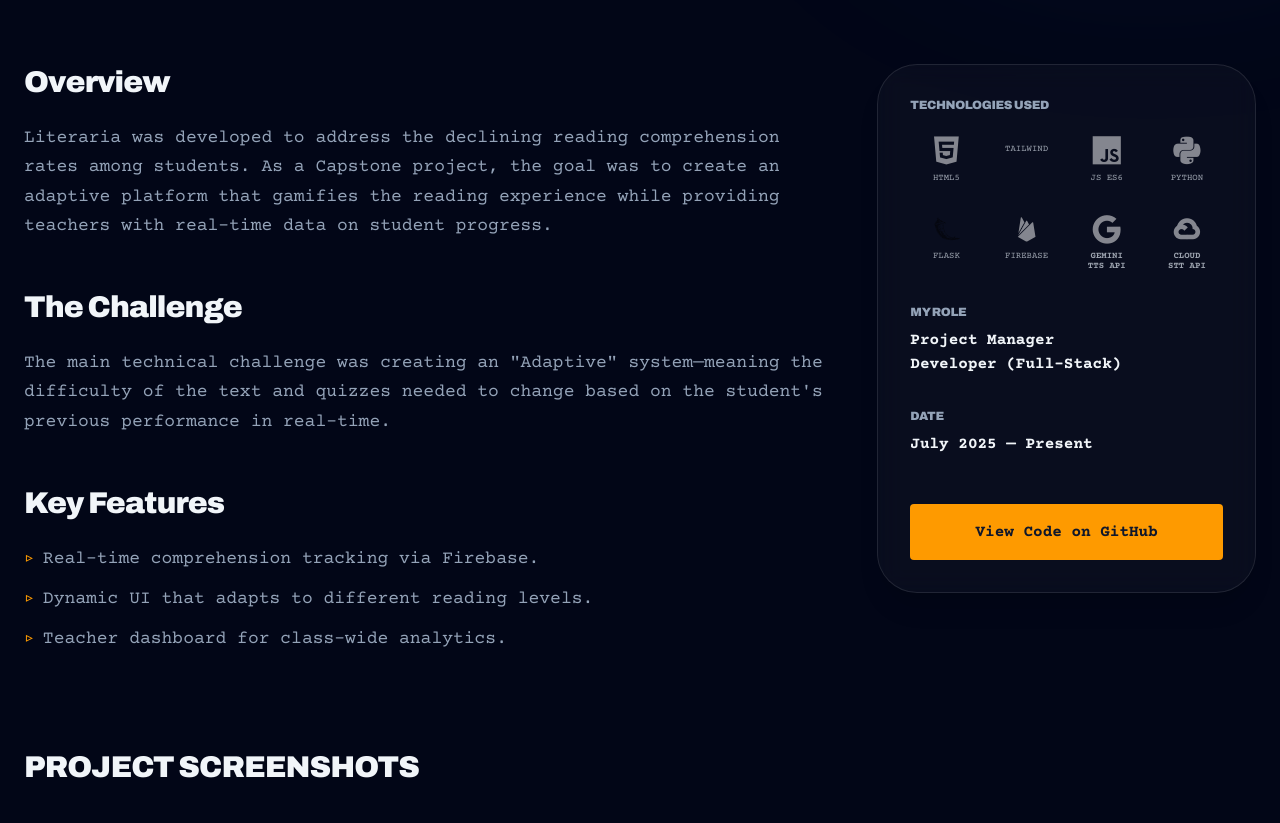
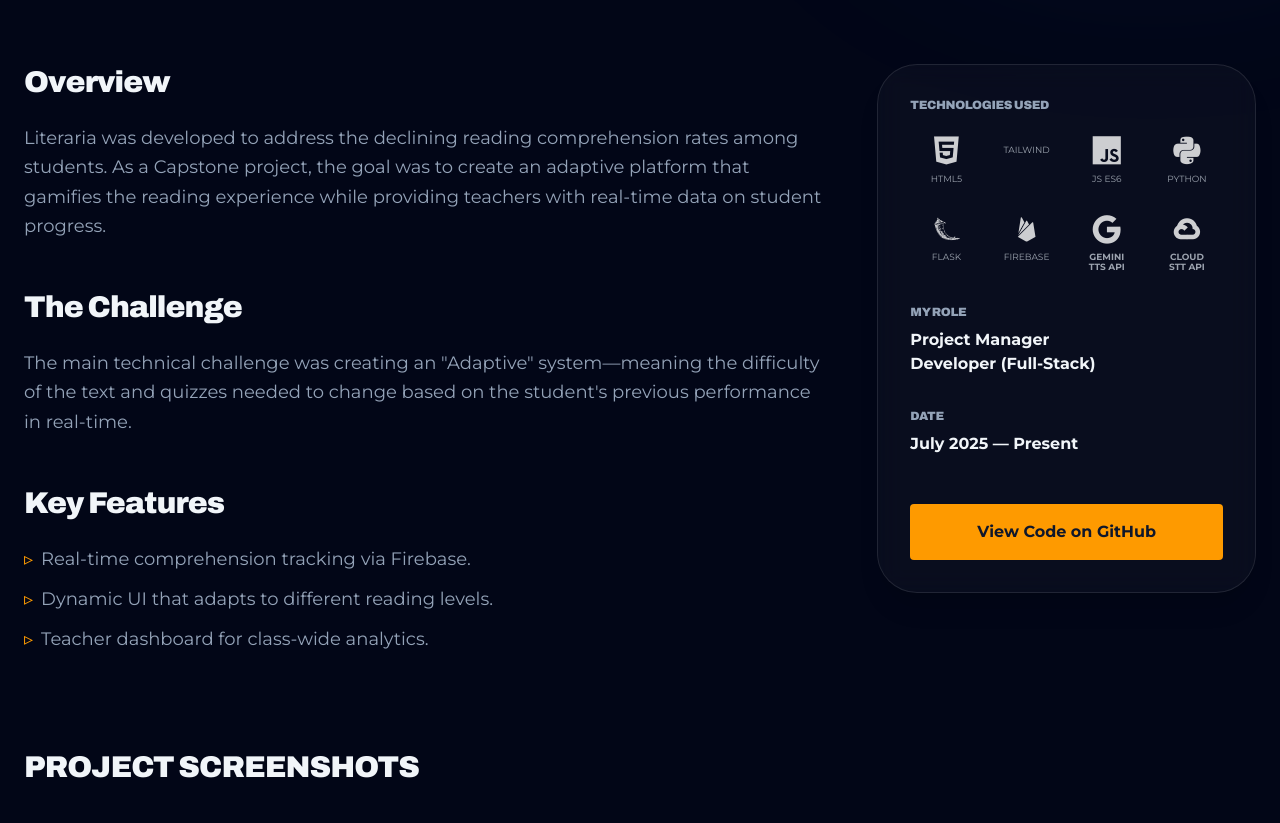
Before and after one commit to angelineostan/Angelineostan_Portfolio, a PHP site: page /project-pathify.html in a window 1280 px wide. Shown: the part 985-1808 px from the top of the page. Run offline with PHP 8.4, Linux system fonts and the light colour scheme.

Commit message:
minor changes with the UI elements

```diff
--- a/css/style.css
+++ b/css/style.css
@@ -18,7 +18,7 @@
 }
 
 body {
-    font-family: 'Courier Prime', monospace;
+    font-family: 'Montserrat', sans-serif;
     background-color: var(--bg-color);
     color: var(--text-main);
     overflow-x: hidden;
--- a/css/theme.css
+++ b/css/theme.css
@@ -92,13 +92,13 @@ body.light footer { border-top-color: rgba(0,0,0,0.06) !important; color: #9ca3a
 /*   (for elements that default to light)    */
 /* ══════════════════════════════════════════ */
 
-/* Tech icons in dark mode: white instead of black */
+/* Tech icons in dark mode: uniform light color */
 body:not(.light) .tech-icon {
-    filter: grayscale(100%) brightness(3) !important;
-    opacity: 0.5;
+    filter: brightness(0) invert(1) !important;
+    opacity: 0.8;
 }
 body:not(.light) .group:hover .tech-icon {
-    filter: grayscale(0%) brightness(1) !important;
+    filter: brightness(0) invert(1) !important;
     opacity: 1;
 }
 body:not(.light) .group:hover .tech-label {
--- a/index.html
+++ b/index.html
@@ -11,7 +11,7 @@
     <link rel="preconnect" href="https://fonts.googleapis.com">
     <link rel="preconnect" href="https://fonts.gstatic.com" crossorigin>
     <link
-        href="https://fonts.googleapis.com/css2?family=Archivo:ital,wght@0,100..900;1,100..900&family=Courier+Prime:wght@400;700&display=swap"
+        href="https://fonts.googleapis.com/css2?family=Archivo:ital,wght@0,100..900;1,100..900&family=Courier+Prime:wght@400;700&family=Montserrat:wght@300;400;500;600;700;800&display=swap"
         rel="stylesheet">
 
     <link rel="stylesheet" href="https://cdn.jsdelivr.net/gh/devicons/devicon@latest/devicon.min.css">
--- a/project-fureverhome.html
+++ b/project-fureverhome.html
@@ -11,7 +11,7 @@
     <link rel="preconnect" href="https://fonts.googleapis.com">
     <link rel="preconnect" href="https://fonts.gstatic.com" crossorigin>
     <link
-        href="https://fonts.googleapis.com/css2?family=Archivo:ital,wght@0,100..900;1,100..900&family=Courier+Prime:wght@400;700&display=swap"
+        href="https://fonts.googleapis.com/css2?family=Archivo:ital,wght@0,100..900;1,100..900&family=Courier+Prime:wght@400;700&family=Montserrat:wght@300;400;500;600;700;800&display=swap"
         rel="stylesheet">
 
     <link rel="stylesheet" href="https://cdn.jsdelivr.net/gh/devicons/devicon@latest/devicon.min.css">
--- a/project-literaria.html
+++ b/project-literaria.html
@@ -11,7 +11,7 @@
     <link rel="preconnect" href="https://fonts.googleapis.com">
     <link rel="preconnect" href="https://fonts.gstatic.com" crossorigin>
     <link
-        href="https://fonts.googleapis.com/css2?family=Archivo:ital,wght@0,100..900;1,100..900&family=Courier+Prime:wght@400;700&display=swap"
+        href="https://fonts.googleapis.com/css2?family=Archivo:ital,wght@0,100..900;1,100..900&family=Courier+Prime:wght@400;700&family=Montserrat:wght@300;400;500;600;700;800&display=swap"
         rel="stylesheet">
 
     <link rel="stylesheet" href="https://cdn.jsdelivr.net/gh/devicons/devicon@latest/devicon.min.css">
--- a/project-neurodex.html
+++ b/project-neurodex.html
@@ -11,7 +11,7 @@
     <link rel="preconnect" href="https://fonts.googleapis.com">
     <link rel="preconnect" href="https://fonts.gstatic.com" crossorigin>
     <link
-        href="https://fonts.googleapis.com/css2?family=Archivo:ital,wght@0,100..900;1,100..900&family=Courier+Prime:wght@400;700&display=swap"
+        href="https://fonts.googleapis.com/css2?family=Archivo:ital,wght@0,100..900;1,100..900&family=Courier+Prime:wght@400;700&family=Montserrat:wght@300;400;500;600;700;800&display=swap"
         rel="stylesheet">
 
     <link rel="stylesheet" href="https://cdn.jsdelivr.net/gh/devicons/devicon@latest/devicon.min.css">
--- a/project-pathify.html
+++ b/project-pathify.html
@@ -11,7 +11,7 @@
     <link rel="preconnect" href="https://fonts.googleapis.com">
     <link rel="preconnect" href="https://fonts.gstatic.com" crossorigin>
     <link
-        href="https://fonts.googleapis.com/css2?family=Archivo:ital,wght@0,100..900;1,100..900&family=Courier+Prime:wght@400;700&display=swap"
+        href="https://fonts.googleapis.com/css2?family=Archivo:ital,wght@0,100..900;1,100..900&family=Courier+Prime:wght@400;700&family=Montserrat:wght@300;400;500;600;700;800&display=swap"
         rel="stylesheet">
 
     <link rel="stylesheet" href="https://cdn.jsdelivr.net/gh/devicons/devicon@latest/devicon.min.css">
--- a/project-quicktrike.html
+++ b/project-quicktrike.html
@@ -11,7 +11,7 @@
     <link rel="preconnect" href="https://fonts.googleapis.com">
     <link rel="preconnect" href="https://fonts.gstatic.com" crossorigin>
     <link
-        href="https://fonts.googleapis.com/css2?family=Archivo:ital,wght@0,100..900;1,100..900&family=Courier+Prime:wght@400;700&display=swap"
+        href="https://fonts.googleapis.com/css2?family=Archivo:ital,wght@0,100..900;1,100..900&family=Courier+Prime:wght@400;700&family=Montserrat:wght@300;400;500;600;700;800&display=swap"
         rel="stylesheet">
 
     <link rel="stylesheet" href="https://cdn.jsdelivr.net/gh/devicons/devicon@latest/devicon.min.css">
--- a/project-scholarship.html
+++ b/project-scholarship.html
@@ -11,7 +11,7 @@
     <link rel="preconnect" href="https://fonts.googleapis.com">
     <link rel="preconnect" href="https://fonts.gstatic.com" crossorigin>
     <link
-        href="https://fonts.googleapis.com/css2?family=Archivo:ital,wght@0,100..900;1,100..900&family=Courier+Prime:wght@400;700&display=swap"
+        href="https://fonts.googleapis.com/css2?family=Archivo:ital,wght@0,100..900;1,100..900&family=Courier+Prime:wght@400;700&family=Montserrat:wght@300;400;500;600;700;800&display=swap"
         rel="stylesheet">
 
     <link rel="stylesheet" href="https://cdn.jsdelivr.net/gh/devicons/devicon@latest/devicon.min.css">
--- a/project-smartbus.html
+++ b/project-smartbus.html
@@ -11,7 +11,7 @@
     <link rel="preconnect" href="https://fonts.googleapis.com">
     <link rel="preconnect" href="https://fonts.gstatic.com" crossorigin>
     <link
-        href="https://fonts.googleapis.com/css2?family=Archivo:ital,wght@0,100..900;1,100..900&family=Courier+Prime:wght@400;700&display=swap"
+        href="https://fonts.googleapis.com/css2?family=Archivo:ital,wght@0,100..900;1,100..900&family=Courier+Prime:wght@400;700&family=Montserrat:wght@300;400;500;600;700;800&display=swap"
         rel="stylesheet">
 
     <link rel="stylesheet" href="https://cdn.jsdelivr.net/gh/devicons/devicon@latest/devicon.min.css">
--- a/project-spacescout.html
+++ b/project-spacescout.html
@@ -11,7 +11,7 @@
     <link rel="preconnect" href="https://fonts.googleapis.com">
     <link rel="preconnect" href="https://fonts.gstatic.com" crossorigin>
     <link
-        href="https://fonts.googleapis.com/css2?family=Archivo:ital,wght@0,100..900;1,100..900&family=Courier+Prime:wght@400;700&display=swap"
+        href="https://fonts.googleapis.com/css2?family=Archivo:ital,wght@0,100..900;1,100..900&family=Courier+Prime:wght@400;700&family=Montserrat:wght@300;400;500;600;700;800&display=swap"
         rel="stylesheet">
 
     <link rel="stylesheet" href="https://cdn.jsdelivr.net/gh/devicons/devicon@latest/devicon.min.css">
--- a/project-sweetbites.html
+++ b/project-sweetbites.html
@@ -11,7 +11,7 @@
     <link rel="preconnect" href="https://fonts.googleapis.com">
     <link rel="preconnect" href="https://fonts.gstatic.com" crossorigin>
     <link
-        href="https://fonts.googleapis.com/css2?family=Archivo:ital,wght@0,100..900;1,100..900&family=Courier+Prime:wght@400;700&display=swap"
+        href="https://fonts.googleapis.com/css2?family=Archivo:ital,wght@0,100..900;1,100..900&family=Courier+Prime:wght@400;700&family=Montserrat:wght@300;400;500;600;700;800&display=swap"
         rel="stylesheet">
 
     <link rel="stylesheet" href="https://cdn.jsdelivr.net/gh/devicons/devicon@latest/devicon.min.css">
--- a/projects.html
+++ b/projects.html
@@ -11,7 +11,7 @@
     <link rel="preconnect" href="https://fonts.googleapis.com">
     <link rel="preconnect" href="https://fonts.gstatic.com" crossorigin>
     <link
-        href="https://fonts.googleapis.com/css2?family=Archivo:ital,wght@0,100..900;1,100..900&family=Courier+Prime:wght@400;700&display=swap"
+        href="https://fonts.googleapis.com/css2?family=Archivo:ital,wght@0,100..900;1,100..900&family=Courier+Prime:wght@400;700&family=Montserrat:wght@300;400;500;600;700;800&display=swap"
         rel="stylesheet">
 
     <link rel="stylesheet" href="https://cdn.jsdelivr.net/gh/devicons/devicon@latest/devicon.min.css">
```
